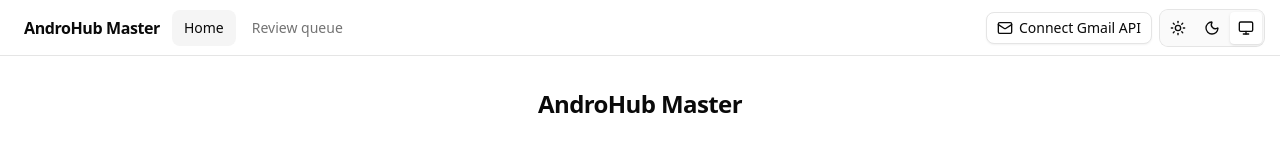
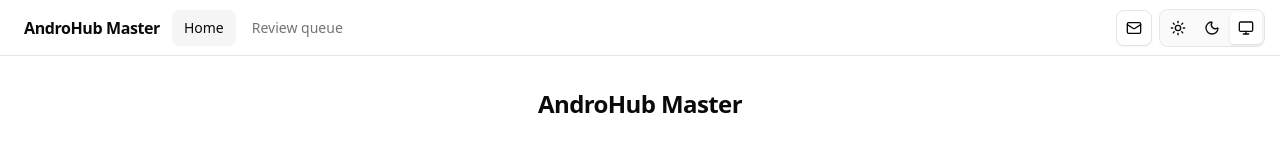
Before and after one commit to aryan2621/markeplace, a Next.js app in the folder app-market-place-master/client/: page / in a window 1280 px wide. Shown: the top 156 px of the page. Built offline with nearby package versions, Linux system fonts and the light colour scheme.

Commit message:
fix: update button styling and accessibility for Gmail API connection link in MasterLayout component

```diff
--- a/app-market-place-master/client/components/master-layout.tsx
+++ b/app-market-place-master/client/components/master-layout.tsx
@@ -96,10 +96,9 @@ export function MasterLayout({ children }: { children: React.ReactNode }) {
         </div>
 
         <div className="flex items-center gap-2">
-          <Button variant="outline" size="sm" className="hidden lg:flex gap-1.5" asChild>
-            <Link href="/api/auth/google">
+          <Button variant="outline" size="sm" className="hidden lg:flex size-9 p-0" asChild>
+            <Link href="/api/auth/google" aria-label="Connect Gmail API">
               <Mail className="size-4" />
-              Connect Gmail API
             </Link>
           </Button>
           <ThemeToggle />
@@ -131,10 +130,10 @@ export function MasterLayout({ children }: { children: React.ReactNode }) {
               <div className="my-2 border-t border-border" />
               <Link
                 href="/api/auth/google"
-                className="flex w-full items-center gap-2 rounded-md px-3 py-2 text-sm font-medium text-muted-foreground transition-colors hover:bg-muted hover:text-foreground"
+                className="flex w-full items-center justify-center rounded-md px-3 py-2 text-sm font-medium text-muted-foreground transition-colors hover:bg-muted hover:text-foreground"
+                aria-label="Connect Gmail API"
               >
                 <Mail className="size-4" />
-                Connect Gmail API
               </Link>
             </nav>
           </div>
```
